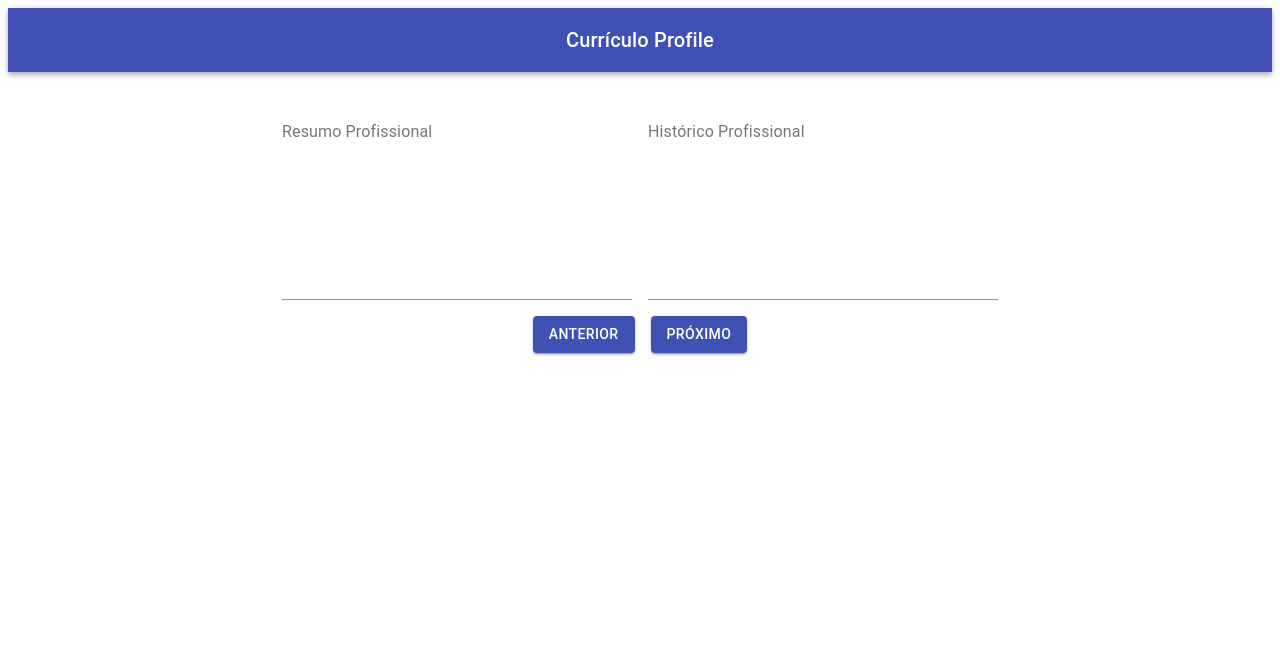
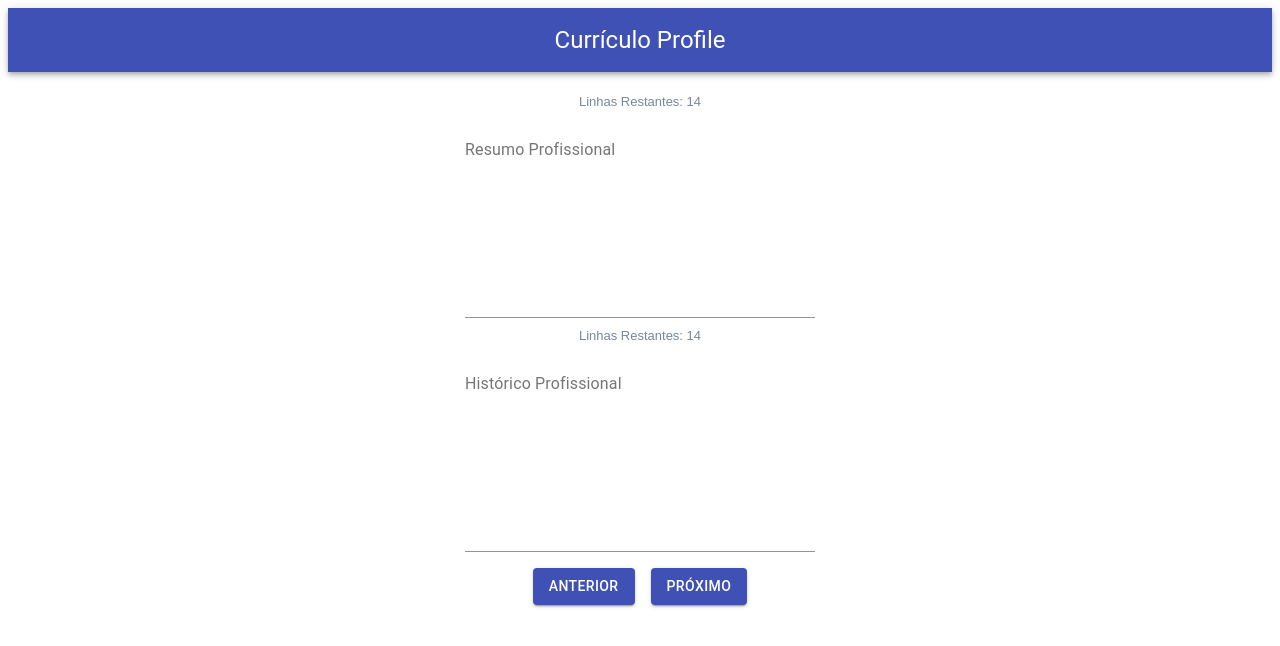
Before and after one commit to LucasZod/curriculo-profile, a React (Create React App) app: page /curriculo2 in a window 1280 px wide. Shown: the top 646 px of the page. Built offline with nearby package versions, Linux system fonts and the light colour scheme.

Commit message:
curriculo-profile 1.0

```diff
--- a/src/AppBar.js
+++ b/src/AppBar.js
@@ -18,6 +18,7 @@ const useStyles = makeStyles((theme) => ({
     },
     link: {
         textDecoration: "none",
+        color: "white",
     },
 
 }));
@@ -26,15 +27,15 @@ export default function Header() {
     const classes = useStyles();
     return (
         <div className={classes.root}>
-            <Link className={classes.link} to='/'>
             <AppBar position="static">
                 <Toolbar>
-                    <Typography variant="h6" className={classes.title}>
+                    <Typography variant="h5" className={classes.title}>
+                        <Link className={classes.link} to='/'>
                         Currículo Profile
+                        </Link>
                     </Typography>
                 </Toolbar>
             </AppBar>
-            </Link>
         </div>
     );
 }
--- a/src/StepOne.js
+++ b/src/StepOne.js
@@ -62,6 +62,7 @@ export default function StepOne() {
             }
         }
     }
+
 
     const DadosValidator = {
         imgData, nome, end, cidade, estado, celular, email
--- a/src/StepThree.js
+++ b/src/StepThree.js
@@ -21,8 +21,9 @@ const useStyles = makeStyles((theme) => ({
         textDecoration: "none",
     },
     label: {
-        fontSize: 14,
-        color: "darkslateblue"
+        fontSize: 13,
+        color: "lightslategray",
+        fontFamily: "sans-serif",
     }
 }));
 
@@ -36,12 +37,15 @@ export default function StepThree() {
         const dados = element.value;
         const name = element.name;
         var linhas = dados.split('\n');
-        console.log(dados.length)
 
         if (name === 'inf'){
             if (linhas.length > 5){
                 alert('Máximo de linhas de informações atingido!')
                 e.preventDefault();
+            }
+            if (dados.length > 350){
+                alert('A quantidade de caracteres para Informações Pessoais deve ser menor que 350!');
+                setInf(inf.substring(-1, 350));
             }
         }
         if (name === 'comp'){
@@ -49,15 +53,12 @@ export default function StepThree() {
                 alert('Máximo de linhas de competencia atingido!')
                 e.preventDefault();
             }
+            if (dados.length > 1000){
+                alert('A quantidade de caracteres para Competências deve ser menor que 1000!');
+                setComp(comp.substring(-1, 1000));
+            }
         }
     }
-
-    if (inf.length > 350){
-        alert('A quantidade de caracteres para Informações Pessoais deve ser menor que 350!');
-        setInf(inf.substring(-1, 350));
-    }
-
-
 
 
     const DadosValidator = {
--- a/src/StepTwo.js
+++ b/src/StepTwo.js
@@ -18,6 +18,11 @@ const useStyles = makeStyles((theme) => ({
     link: {
         textDecoration: "none",
     },
+    label: {
+        fontSize: 13,
+        color: "lightslategray",
+        fontFamily: "sans-serif",
+    },
 }));
 
 export default function StepTwo() {
@@ -25,6 +30,34 @@ export default function StepTwo() {
 
     const [resumo, setResumo] = useState(localStorage.getItem('@curriculo-profile/resumo') || '');
     const [historico, setHistorico] = useState(localStorage.getItem('@curriculo-profile/historico') || '');
+
+    function impedirNovaLinha(e) {
+        const element = e.target;
+        const dados = element.value;
+        const name = element.name;
+        var linhas = dados.split('\n');
+
+        if (name === 'resumo'){
+            if (linhas.length > 14){
+                alert('Máximo de linhas de Resumo atingido!');
+                e.preventDefault();
+            }
+            if (dados.length > 850){
+                alert('A quantidade de caracteres para Resumo deve ser menor que 850!');
+                setResumo(resumo.substring(-1, 850));
+            }
+        }
+        if (name === 'historico'){
+            if (linhas.length > 14){
+                alert('Máximo de linhas de historico atingido!');
+                e.preventDefault();
+            }
+            if (dados.length > 1000){
+                alert('A quantidade de caracteres para Historico deve ser menor que 1000!');
+                setHistorico(historico.substring(-1, 1000));
+            }
+        }
+    }
 
     const DadosValidator = {
         resumo, historico
@@ -68,7 +101,11 @@ export default function StepTwo() {
                     <form noValidate autoComplete="off">
 
                     <div>
+
+                        <label className={classes.label}>Linhas Restantes: {15 - resumo.split('\n').length} </label>
+                        <div>
                     <TextField
+                        name="resumo"
                         label="Resumo Profissional"
                         id="standard-multiline-static"
                         multiline
@@ -76,11 +113,14 @@ export default function StepTwo() {
                         className={classes.margin}
                         value={resumo}
                         onChange={e => setResumo(e.target.value)}
+                        onKeyPress={impedirNovaLinha}
+                    />
+                        </div>
 
-                    />
-
-
+                        <label className={classes.label}>Linhas Restantes: {15 - historico.split('\n').length} </label>
+                        <div>
                     <TextField
+                        name="historico"
                         label="Histórico Profissional"
                         id="standard-multiline-static"
                         multiline
@@ -88,7 +128,10 @@ export default function StepTwo() {
                         className={classes.margin}
                         value={historico}
                         onChange={e => setHistorico(e.target.value)}
+                        onKeyPress={impedirNovaLinha}
                     />
+                        </div>
+
                     </div>
 
                     <div>
```
